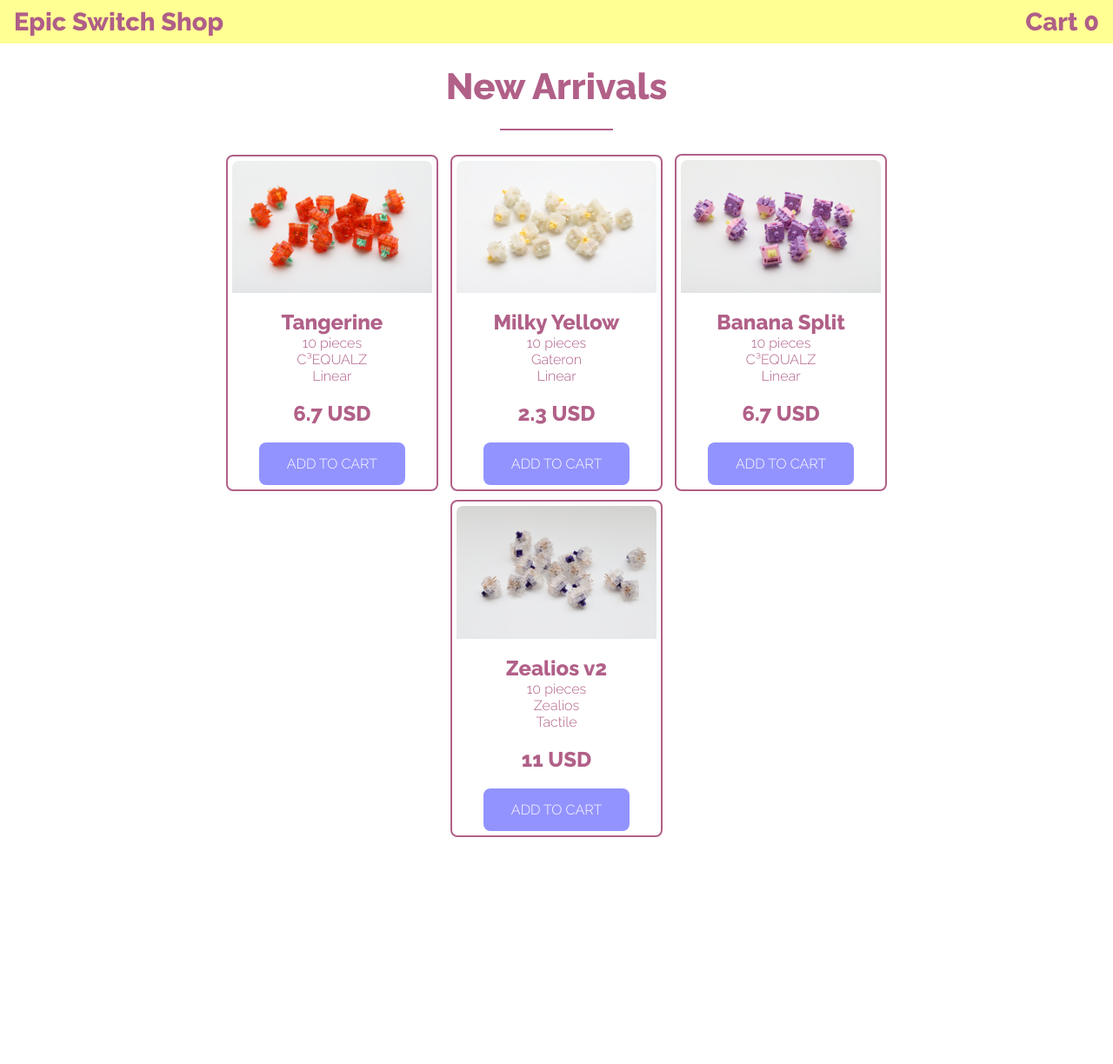
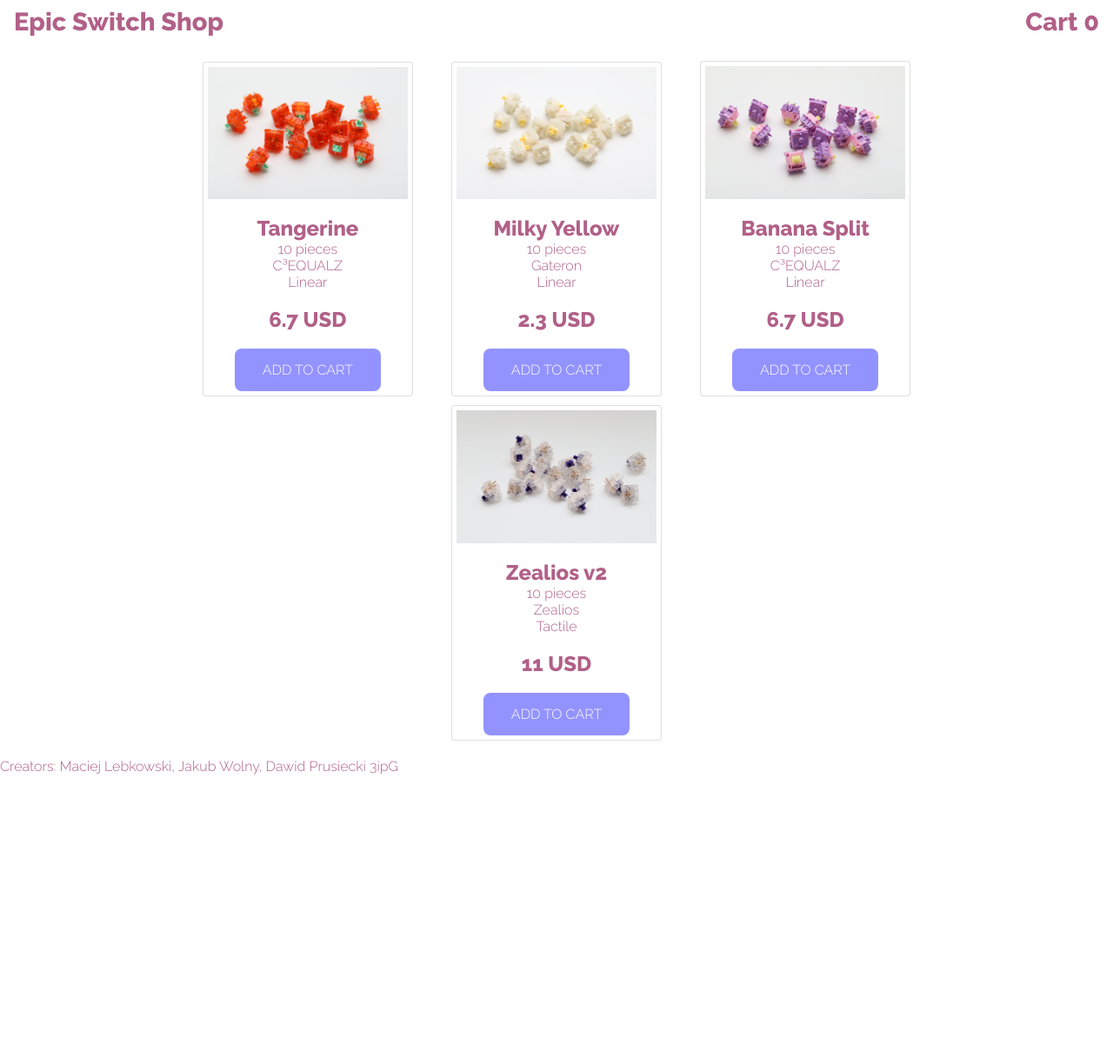
Before and after one commit to czkawuszka/nowak-projekt-2021, a PHP site: page / in a window 1280 px wide. Shown: the top 1224 px of the page at 87% size. After the commit the page ends 891 px from the top, so only its background shows below. Run offline with PHP 8.4, Linux system fonts and the light colour scheme; data comes from the database, SQL or seed files in the repository.

Commit message:
Add files via upload

```diff
--- a/cart.php
+++ b/cart.php
@@ -189,5 +189,10 @@
     ?>
   </div>
 </div>
+
+
+<script src="https://code.jquery.com/jquery-3.3.1.slim.min.js" integrity="sha384-q8i/X+965DzO0rT7abK41JStQIAqVgRVzpbzo5smXKp4YfRvH+8abtTE1Pi6jizo" crossorigin="anonymous"></script>
+<script src="https://cdnjs.cloudflare.com/ajax/libs/popper.js/1.14.7/umd/popper.min.js" integrity="sha384-UO2eT0CpHqdSJQ6hJty5KVphtPhzWj9WO1clHTMGa3JDZwrnQq4sF86dIHNDz0W1" crossorigin="anonymous"></script>
+<script src="https://stackpath.bootstrapcdn.com/bootstrap/4.3.1/js/bootstrap.min.js" integrity="sha384-JjSmVgyd0p3pXB1rRibZUAYoIIy6OrQ6VrjIEaFf/nJGzIxFDsf4x0xIM+B07jRM" crossorigin="anonymous"></script>
 </body>
 </html>
--- a/index.php
+++ b/index.php
@@ -40,7 +40,7 @@
 
 ?>
 
-<!doctype html>
+<!DOCTYPE html>
 <html lang="en">
 <head>
 
@@ -50,162 +50,27 @@
     <meta http-equiv="X-UA-Compatible" content="ie=edge">
     <title>Shopping</title>
     <link rel="icon" href="icon.jpg">
-
-    <style>
-    /*----------------------------------------------------------------------------------------------------------------------------------------------------------------------------------------- CSS*/
-    /*
-    yellow: #ffff93
-    yellow-dim: #eff0b6
-    purple: #9393ff
-    white: #fffff
-    */
-    @import url('https://fonts.googleapis.com/css2?family=Raleway:wght@300;800&display=swap');
-
-    *{
-      margin: 0;
-      font-family: 'Raleway', sans-serif;
-    }
-    a{
-      color: inherit;
-      text-decoration: inherit;
-    }
-
-    .button {
-      background-color: #9393ff; /* Green */
-      border: none;
-      color: white;
-      padding: 15px 32px;
-      text-align: center;
-      text-decoration: none;
-      display: inline-block;
-      font-size: 16px;
-      border-radius: 8px;
-    }
-
-    .card-title{
-      font-size:24px;
-    }
-    .price{
-      font-size:24px;
-    }
-    .item-box{
-      display: inline-block;
-    }
-    .navbar{
-      position:relative;
-      display:-ms-flexbox;
-      display:flex;
-      -ms-flex-wrap:wrap;
-      flex-wrap:wrap;
-      -ms-flex-align:center;
-      align-items:center;
-      -ms-flex-pack:justify;
-      justify-content:space-between;
-      padding:.5rem 1rem
-    }
-
-    .container{
-      width:100%;
-      text-align: center;
-      padding-top:15px;
-      padding-bottom: 15px;
-    }
-
-    .item-box{
-      margin-left: 5px;
-      margin-right: 5px;
-      border-style: solid;
-      border-width: 2px;
-      padding: 3px;
-      border-radius: 8px;
-      padding: 5px;
-      margin-bottom: 5px;
-      margin-top: 5px;
-    }
-
-    .navbar-text{
-      font-size: 29px;
-    }
-    img{
-      width: 230px;
-      padding-bottom: 15px;
-      border-radius:8px;
-    }
-    body {
-        background-color: #ffffff;
-        color: #b16088;
-    }
-
-    .witampananowaka{
-      width: 100%;
-      margin-top: 25px;
-      text-align: center;
-      font-size: 28px;
-    }
-
-    hr{
-      width: 10%;
-      border: 1px solid;
-      display: inline-block;
-    }
-
-    @keyframes background_colour {
-        0% {
-            background-color: #eff0b6;
-            color: #763857;
-        }
-        50% {
-            background-color: #ffff93;
-            color: #b16088;
-        }
-        100% {
-            background-color: #eff0b6;
-            color: #763857;
-        }
-    }
-    #filler{
-      margin-bottom: 250px;
-      height: 1px;
-    }
-    header{
-      animation: background_colour 15s infinite ease-in-out;
-    }
-
-    footer{
-      font-size: 10 px;
-    }
-
-
-    /*----------------------------------------------------------------------------------------------------------------------------------------------------------------------------------------- CSS*/
-    </style>
+    <link rel="stylesheet" type="text/css" href="style.css">
 </head>
 <body>
-
-
   <?php require_once ("php/header.php"); ?>
-  <div class="witampananowaka">
-    <h2>New Arrivals</h2>
-    <hr>
-  </div>
   <div class="container">
             <?php
                 $counter=0;
                 $result = $database->getData();
                 while ($row = mysqli_fetch_assoc($result)){
 
-                    if ($counter==3) { //change this to change the number of items in a row
+                    if ($counter==3) {
                       echo ("<br>");
                       $counter=0;
                     }
                     else {
                       $counter=$counter+1;
                     }
-                    //$counter=$counter+1;
                     component($row['product_name'], $row['product_price'], $row['product_image'], $row['id'], $row['product_description'], $row['product_category'], $row['product_amount']);
                 }
             ?>
   </div>
-  <div id="filler"></div>
   <footer>
     <p>Creators: Maciej Lebkowski, Jakub Wolny, Dawid Prusiecki 3ipG</p>
   </footer>
--- /dev/null
+++ b/style.css
@@ -0,0 +1,84 @@
+@import url('https://fonts.googleapis.com/css2?family=Raleway:wght@300;800&display=swap');
+
+*{
+  margin: 0;
+  font-family: 'Raleway', sans-serif;
+}
+a{
+  color: inherit;
+  text-decoration: inherit;
+}
+
+.button {
+  background-color: #9393ff;
+  border: none;
+  color: white;
+  padding: 15px 32px;
+  text-align: center;
+  text-decoration: none;
+  display: inline-block;
+  font-size: 16px;
+  border-radius: 8px;
+}
+
+.card-title{
+  font-size:24px;
+}
+
+.price{
+  font-size:24px;
+}
+
+.item-box{
+  display: inline-block;
+}
+
+.navbar{
+  position:relative;
+  display:-ms-flexbox;
+  display:flex;
+  -ms-flex-wrap:wrap;
+  flex-wrap:wrap;
+  -ms-flex-align:center;
+  align-items:center;
+  -ms-flex-pack:justify;
+  justify-content:space-between;
+  padding:.5rem 1rem
+}
+
+.container{
+  width:100%;
+  text-align: center;
+  padding-top:15px;
+  padding-bottom: 15px;
+}
+
+.item-box{
+  margin-left: 20px;
+  margin-right: 20px;
+  padding: 3px;
+  border-radius: 0.25rem;
+  padding: 5px;
+  margin-bottom: 5px;
+  margin-top: 5px;
+  background-color: #fff;
+  border: 1px solid rgba(0, 0, 0, 0.125);
+}
+
+.navbar-text{
+  font-size: 29px;
+}
+
+img{
+  width: 230px;
+  padding-bottom: 15px;
+}
+
+body {
+  background-color: #ffffff;
+  color: #b16088;
+}
+
+footer{
+  font-size: 10 px;
+}
```
Also changed, not shown: bruh.txt (line endings or trailing spaces). Lines whose indentation alone changed are shown as unchanged.
